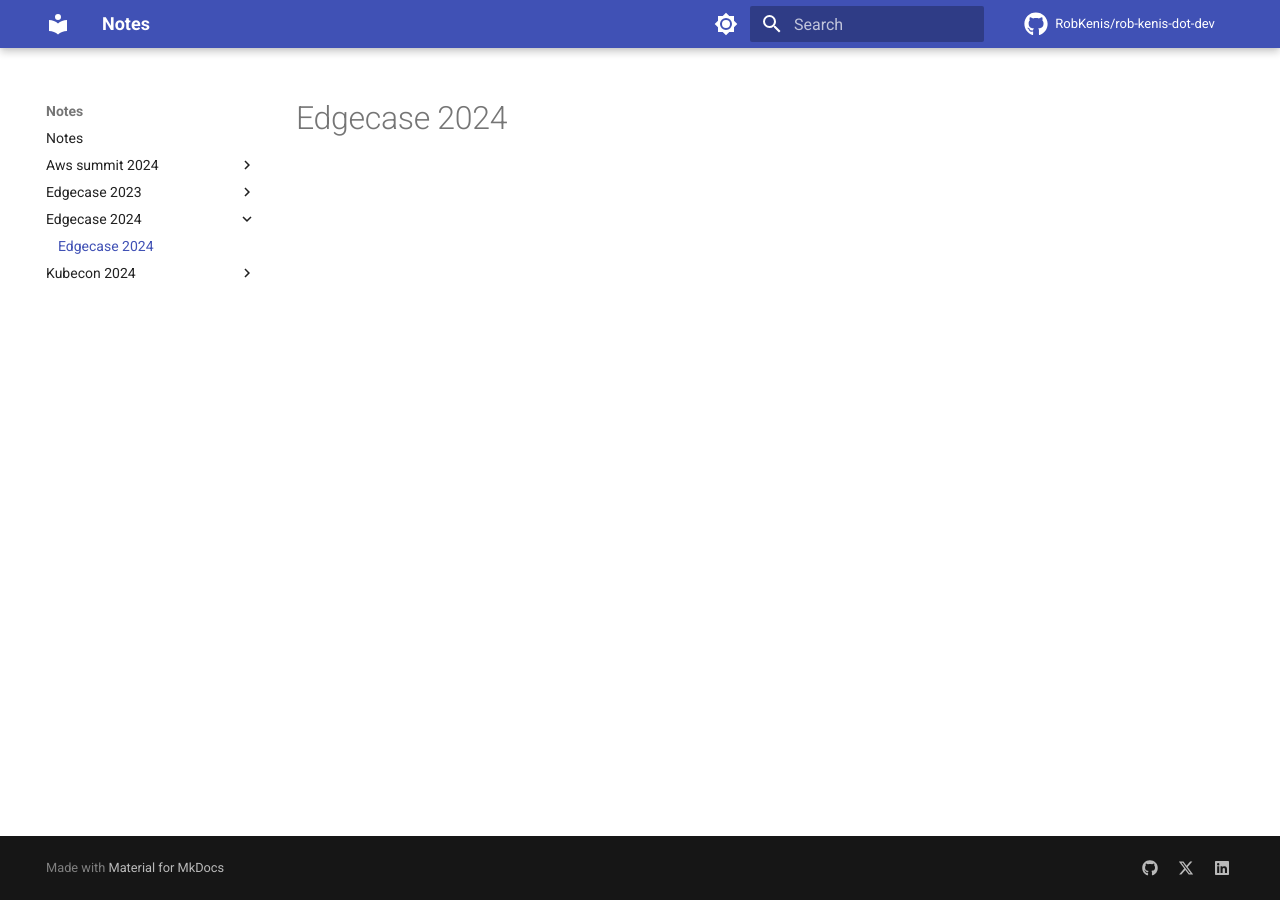
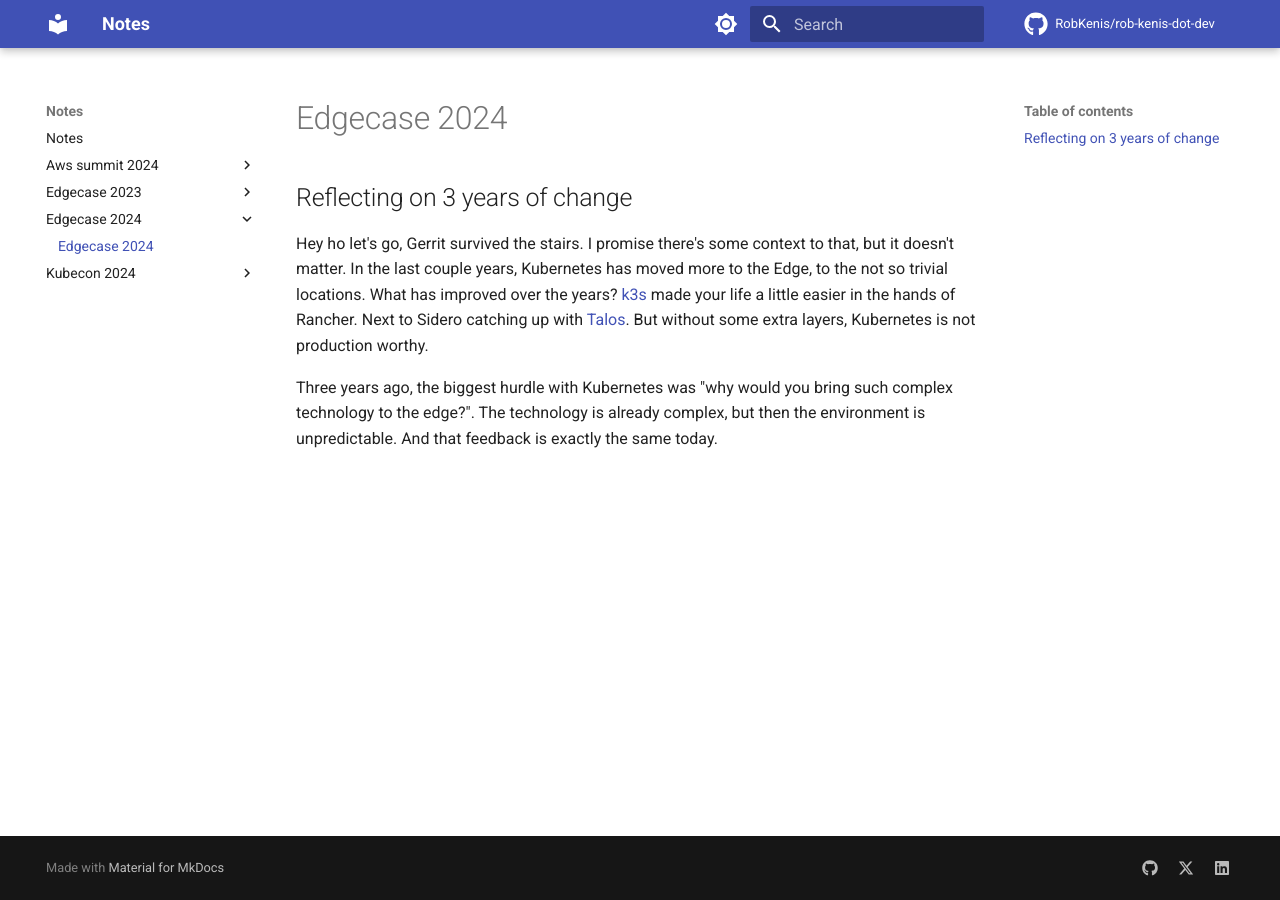
Before and after one commit to RobKenis/rob-kenis-dot-dev, an MkDocs documentation site: the page built from docs/edgecase-2024/README.md, in a window 1280 px wide. Built offline with MkDocs 1.6.1 and Material for MkDocs 9.7.7, drawn with Linux system fonts in a browser that asks for light colours; comment, search, counter and statistics services are not loaded.

Commit message:
Add intro to edgecase

```diff
--- a/docs/edgecase-2024/README.md
+++ b/docs/edgecase-2024/README.md
@@ -1 +1,11 @@
 # Edgecase 2024
+
+## Reflecting on 3 years of change
+
+Hey ho let's go, Gerrit survived the stairs. I promise there's some context to that, but it doesn't matter.
+In the last couple years, Kubernetes has moved more to the Edge, to the not so trivial locations. What has improved
+over the years? [k3s](https://k3s.io/) made your life a little easier in the hands of Rancher. Next to Sidero catching
+up with [Talos](https://www.talos.dev/). But without some extra layers, Kubernetes is not production worthy.
+
+Three years ago, the biggest hurdle with Kubernetes was "why would you bring such complex technology to the edge?".
+The technology is already complex, but then the environment is unpredictable. And that feedback is exactly the same today.
```
